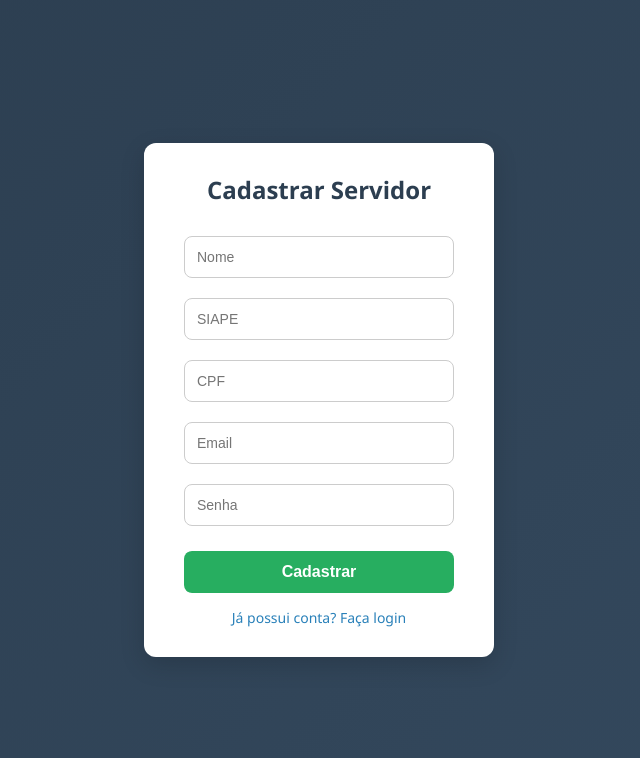
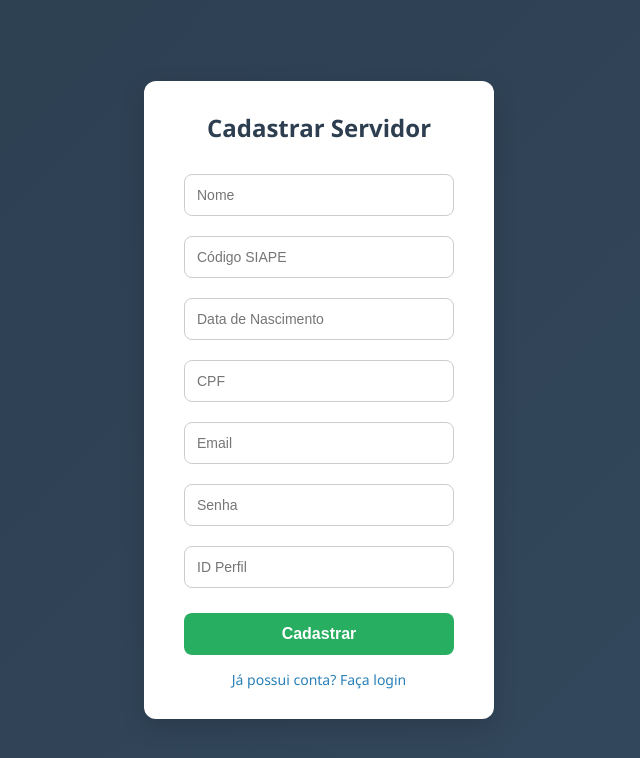
Before and after one commit to jardeloli/sev_digital, a Django app: page /servidor/novo/ in a window 1280 px wide. Shown: the top 758 px of the page, without its empty margins (321-961 px from the left). Run offline with Django 5.2, Linux system fonts and the light colour scheme.

Commit message:
feature: adiciona novos campos ao formulário

```diff
--- a/app/templates/cadastrar_servidor.html
+++ b/app/templates/cadastrar_servidor.html
@@ -96,10 +96,12 @@
     <form method="POST">
         {% csrf_token %}
         <input type="text" name="nome" placeholder="Nome" required>
-        <input type="text" name="siape" placeholder="SIAPE" required>
+        <input type="text" name="siape" placeholder="Código SIAPE" required>
+        <input type="text" name="dt_nasc" placeholder="Data de Nascimento" required>
         <input type="text" name="cpf" placeholder="CPF" required>
         <input type="email" name="email" placeholder="Email" required>
         <input type="password" name="senha" placeholder="Senha" required>
+         <input type="number" name="perfil_id" placeholder="ID Perfil" required>
 
         <button type="submit">Cadastrar</button>
 
```
